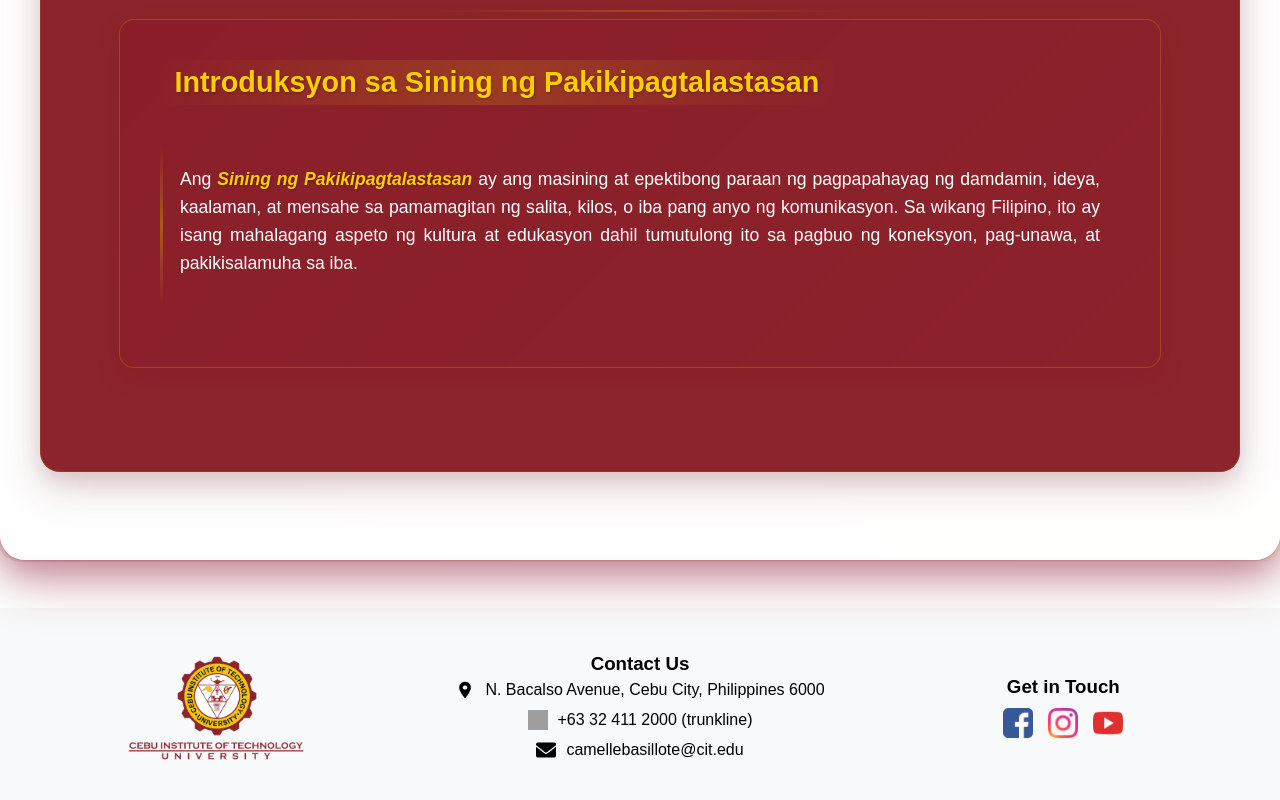
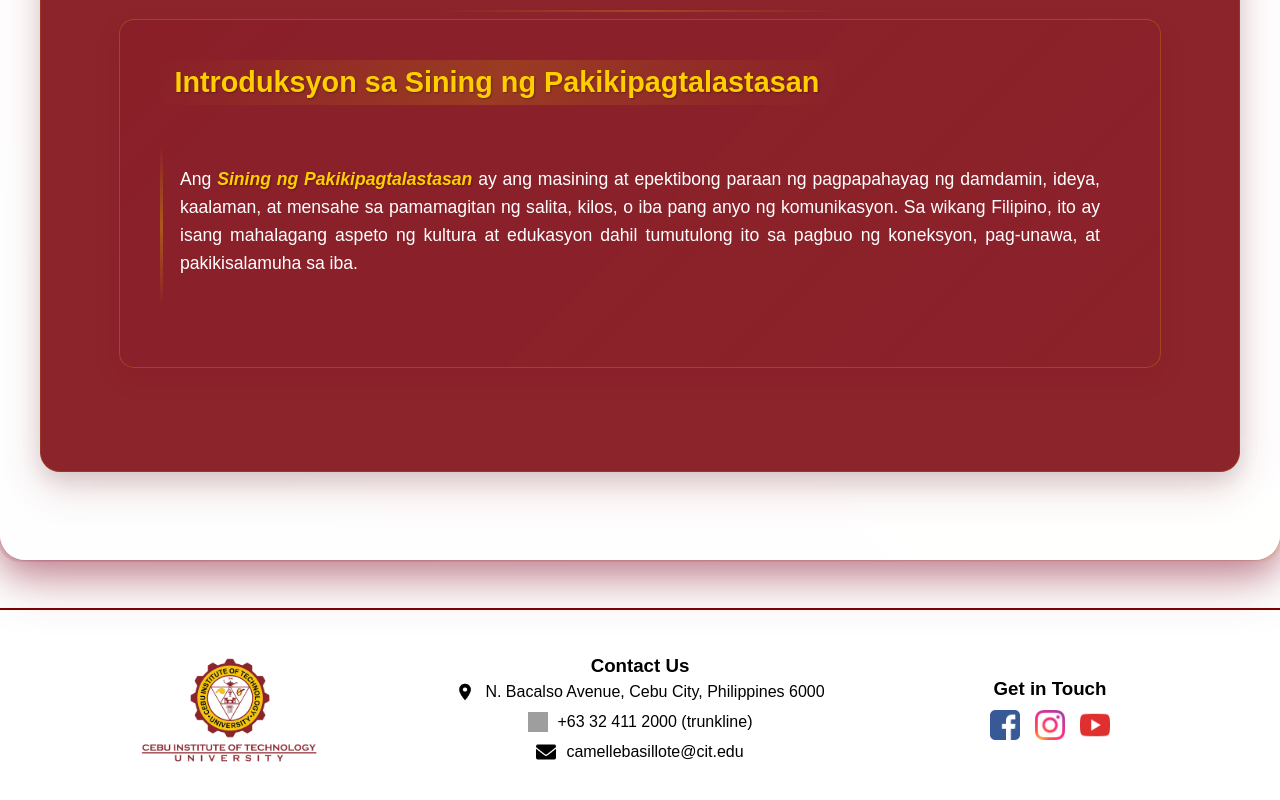
Before and after one commit to kolay404/cams-web, a React (Create React App) app: page /sining in a window 1280 px wide. Shown: the part 562-1362 px from the top of the page. Built offline with nearby package versions, Linux system fonts and the light colour scheme; grey boxes are pictures that could not be loaded.

Commit message:
added border top and remove animation

```diff
--- a/src/components/Footer.css
+++ b/src/components/Footer.css
@@ -1,12 +1,14 @@
 .footer {
-    background-color: #f8f9fa;
+    background-color: #ffffff;
     padding: 20px;
     display: flex;
     flex-wrap: wrap;
     justify-content: center;
     align-items: stretch; /* Ensures all sections have equal height */
-    gap: 30px;
+    gap: 10px;
     text-align: center;
+
+    border-top: 2px solid maroon; /* Adjust thickness and color as needed */
   }
 
   .footer-section {
--- a/src/pages/Pagbasa.css
+++ b/src/pages/Pagbasa.css
@@ -51,7 +51,6 @@ body::before {
         rgba(128, 0, 32, 0.1));
     border-radius: 22px;
     z-index: -1;
-    animation: borderGradient 6s ease infinite;
 }
 
 /* Animation keyframes for the gradient border effect */
--- a/src/pages/Sining.css
+++ b/src/pages/Sining.css
@@ -69,7 +69,6 @@ body::before {
         rgba(128, 0, 32, 0.1));
     border-radius: 22px;
     z-index: -1;
-    animation: borderGradient 6s ease infinite;
 }
 
 @keyframes borderGradient {
```
